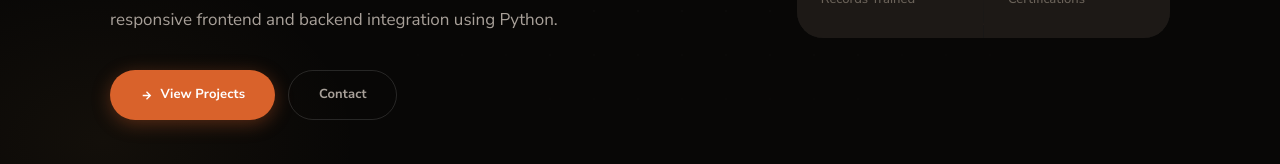
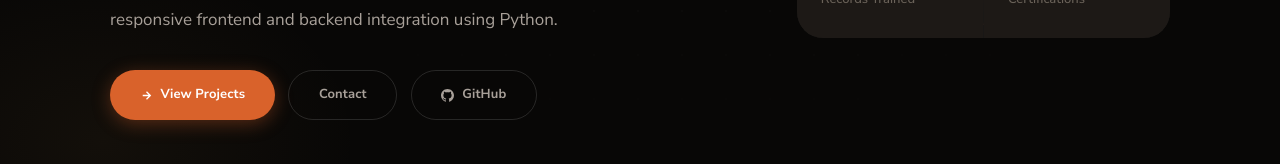
Before and after one commit to kirubakaran2506/kirubakaran2506.github.io, a plain HTML site: page index.html in a window 1280 px wide. Shown: the part 539-703 px from the top of the page. Drawn offline with Linux system fonts and the light colour scheme.

Commit message:
index.html

```diff
--- a/index.html
+++ b/index.html
@@ -331,9 +331,9 @@ footer{padding:1.6rem 3.5rem;background:var(--bg1);border-top:1px solid var(--ln
           View Projects
         </a>
         <a href="#contact" class="btn btn-ghost">Contact</a>
-        <!--<a href="https://github.com/kirubakaran2506" target="_blank" rel="noopener" class="btn btn-ghost">
+        <a href="https://github.com/kirubakaran2506" target="_blank" rel="noopener" class="btn btn-ghost">
           <svg width="13" height="13" viewBox="0 0 24 24" fill="currentColor"><path d="M12 0C5.37 0 0 5.37 0 12c0 5.3 3.438 9.8 8.205 11.385.6.113.82-.258.82-.577 0-.285-.01-1.04-.015-2.04-3.338.724-4.042-1.61-4.042-1.61C4.422 18.07 3.633 17.7 3.633 17.7c-1.087-.744.084-.729.084-.729 1.205.084 1.838 1.236 1.838 1.236 1.07 1.835 2.809 1.305 3.495.998.108-.776.417-1.305.76-1.605-2.665-.3-5.466-1.332-5.466-5.93 0-1.31.465-2.38 1.235-3.22-.135-.303-.54-1.523.105-3.176 0 0 1.005-.322 3.3 1.23.96-.267 1.98-.399 3-.405 1.02.006 2.04.138 3 .405 2.28-1.552 3.285-1.23 3.285-1.23.645 1.653.24 2.873.12 3.176.765.84 1.23 1.91 1.23 3.22 0 4.61-2.805 5.625-5.475 5.92.42.36.81 1.096.81 2.22 0 1.606-.015 2.896-.015 3.286 0 .315.21.69.825.57C20.565 21.795 24 17.295 24 12c0-6.63-5.37-12-12-12"/></svg>
-          GitHub-->
+          GitHub
         </a>
       </div>
     </div>
```
